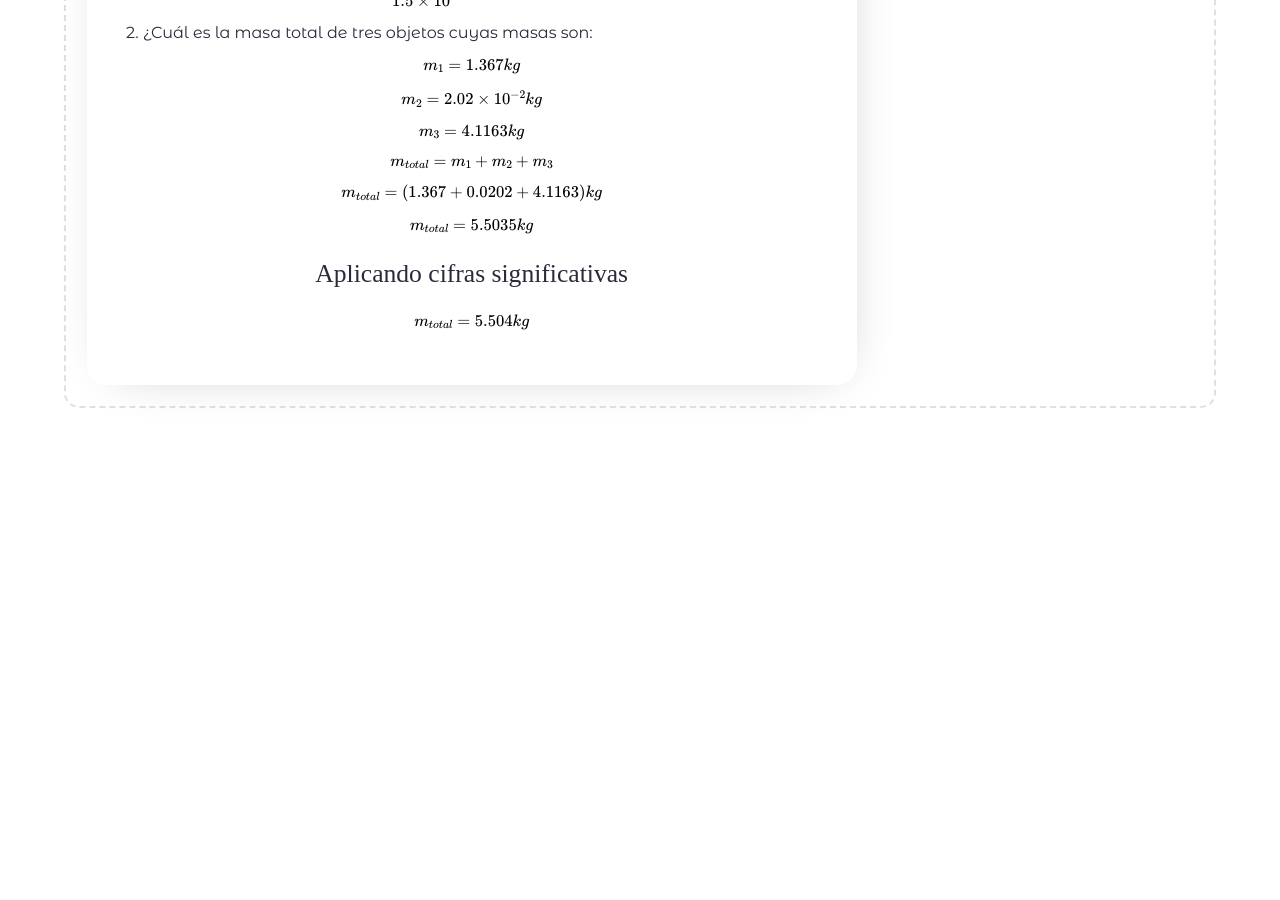
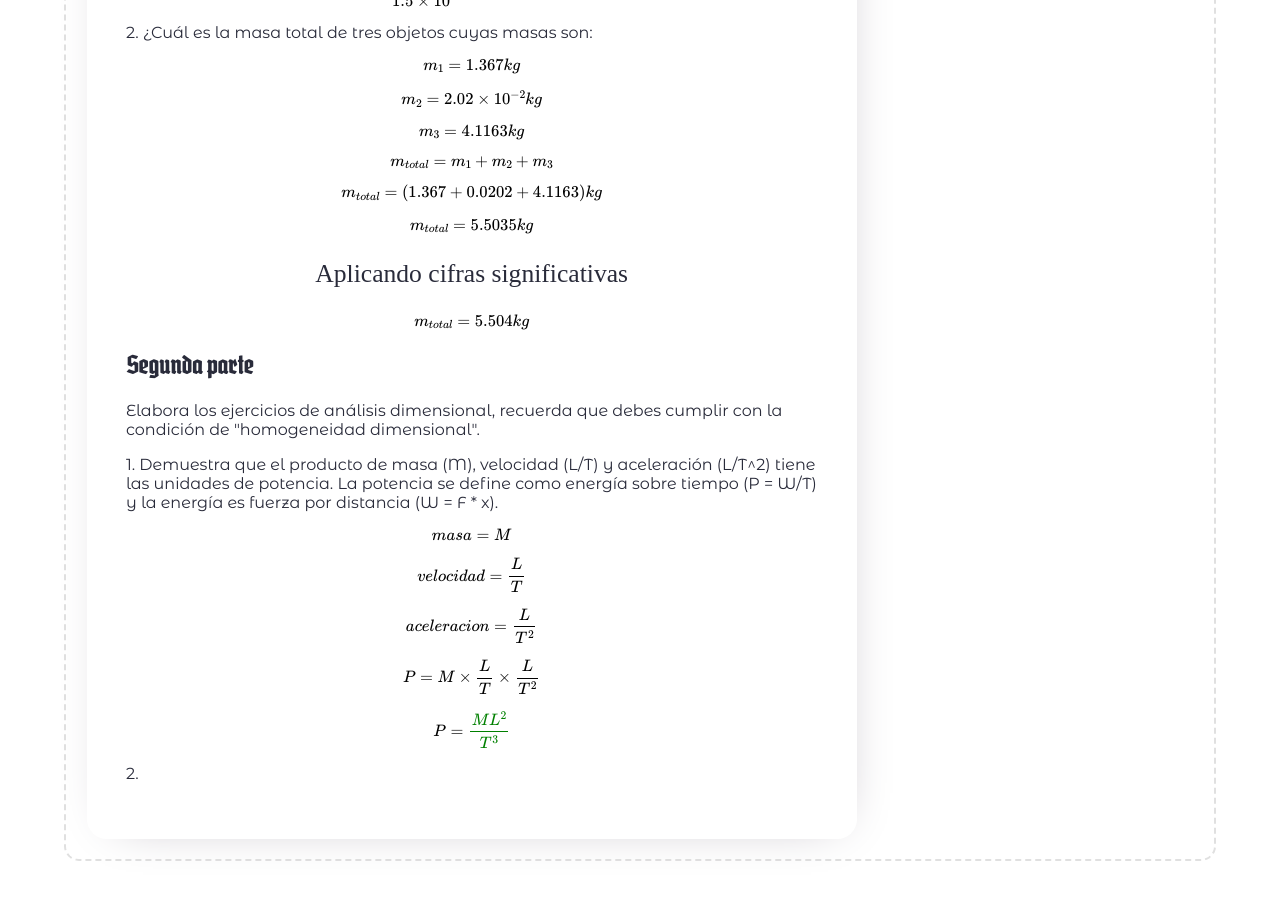
Before and after one commit to jorgeAML/creativeaml, a Jekyll site: the page built from blog_posts/22-05-2023.md, in a window 1280 px wide and 900 px high, scrolled down 701 px. Built offline with Jekyll 4.4.1, drawn with Linux system fonts in a browser that asks for light colours; some web fonts are replaced; a script that is not in the unit is left out; comment, search, counter and statistics services are not loaded; before the commit the page ends 1147 px from its top, so only the background shows below that.

Commit message:
parte 2 ejercicio 1

```diff
--- a/blog_posts/22-05-2023.md
+++ b/blog_posts/22-05-2023.md
@@ -43,3 +43,10 @@ $$m_{total} = 5.5035 kg$$
 <p>Aplicando cifras significativas</p>
 $$m_{total} = 5.504 kg $$
 </div>
+<h2>Segunda parte</h2>
+<p>Elabora los ejercicios de análisis dimensional, recuerda que debes cumplir con la condición de "homogeneidad dimensional".</p>
+<p>1. Demuestra que el producto de masa (M), velocidad (L/T) y aceleración (L/T^2) tiene las unidades de potencia. La potencia se define como energía sobre tiempo (P = W/T) y la energía es fuerza por distancia (W = F * x).</p>
+<div class="latex">
+$$masa = M $$ $$velocidad = \frac{L}{T}$$ $$aceleracion = \frac{L}{T^{2}} $$ $$P = M \times \frac{L}{T} \times \frac{L}{T^{2}} $$ $$P = \color{green}\frac{M L^{2}}{T^{3}} $$
+</div>
+<p>2. </p>
```
